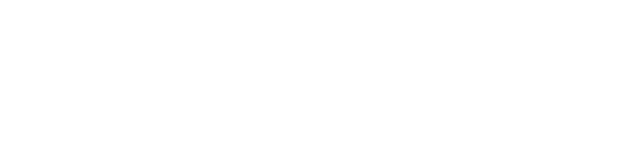
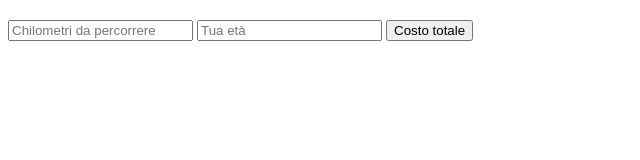
Before and after one commit to Paolo-dev-it/js-biglietto-treno, a plain HTML site: page index.html in a window 1280 px wide. Shown: the whole page, without its empty margins (0-640 px from the left). Drawn offline with Linux system fonts and the light colour scheme.

Commit message:
Declared variables km. Started age variable

```diff
--- a/assets/js/main.js
+++ b/assets/js/main.js
@@ -1,2 +1,27 @@
-let nome = 'ciao';
-console.log(nome);
+// Il programma dovrà chiedere all'utente il numero di chilometri che vuole percorrere e l'età del passeggero.
+// Sulla base di queste informazioni dovrà calcolare il prezzo totale del viaggio, secondo queste regole:
+// il prezzo del biglietto è definito in base ai km (0.21 € al km)
+// va applicato uno sconto del 20% per i minorenni
+// va applicato uno sconto del 40% per gli over 65.
+// L'output del prezzo finale va messo fuori in forma umana (con massimo due decimali, per indicare centesimi sul prezzo). Questo richiederà un minimo di ricerca.
+
+
+function totalPriceTravel(){
+
+    const kilometers = 0.21
+
+    let valueKm = document.getElementById('numbersKm').value;
+
+    document.getElementById('totalKm').innerHTML = `Il costo totale del tuo percorso è : ${valueKm * kilometers}`
+
+    let valueAge = document.getElementById('age').value;
+
+
+    // let under = 20%
+
+    // if (under ) {
+
+    // }
+
+    // let over = 40%
+}
--- a/index.html
+++ b/index.html
@@ -8,6 +8,16 @@
     <link rel="stylesheet" href="./assets/css/style.css" />
   </head>
   <body>
+    <h2 id="totalKm"></h2>
+    <form action="">
+      <input
+        type="text"
+        id="numbersKm"
+        placeholder="Chilometri da percorrere"
+      />
+      <input type="text" id="age" placeholder="Tua età" />
+      <button onclick="totalPriceTravel();return false">Costo totale</button>
+    </form>
     <script src="./assets/js/main.js"></script>
   </body>
 </html>
```
